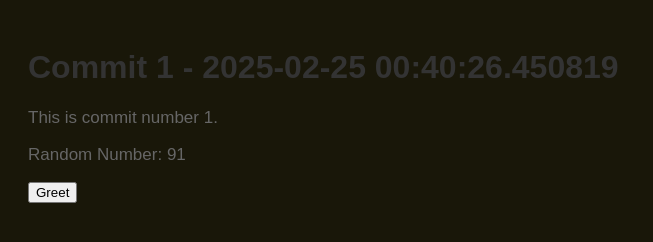
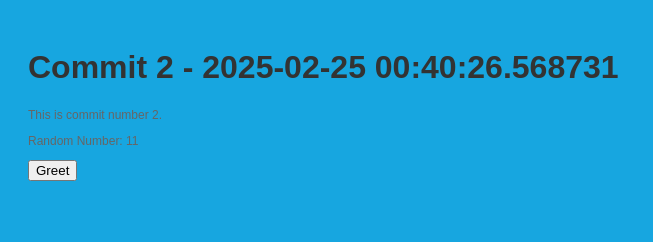
Before and after one commit to stiffs95/myrep-repo-20250225004020, a plain HTML site: page index.html in a window 1280 px wide. Shown: the whole page, without its empty margins (0-653 px from the left). Drawn offline with Linux system fonts and the light colour scheme.

Commit message:
📝 Commit 2 with HTML, CSS, and JS

```diff
--- a/index.html
+++ b/index.html
@@ -2,13 +2,13 @@
     <!DOCTYPE html>
     <html>
     <head>
-        <title>Commit 1 - 2025-02-25 00:40:26.450819</title>
+        <title>Commit 2 - 2025-02-25 00:40:26.568731</title>
         <link rel="stylesheet" href="style.css">
     </head>
     <body>
-        <h1>Commit 1 - 2025-02-25 00:40:26.450819</h1>
-        <p>This is commit number 1.</p>
-        <p>Random Number: 91</p>
+        <h1>Commit 2 - 2025-02-25 00:40:26.568731</h1>
+        <p>This is commit number 2.</p>
+        <p>Random Number: 11</p>
         <button onclick="greet()">Greet</button>
         <script src="script.js"></script>
     </body>
--- a/script.js
+++ b/script.js
@@ -2,4 +2,4 @@
     function greet() {
         alert('Hello from commit ' + commitNumber + '!');
     }
-    var commitNumber = 1;
+    var commitNumber = 2;
--- a/style.css
+++ b/style.css
@@ -1,7 +1,7 @@
 
     body {
         font-family: Arial, sans-serif;
-        background-color: #191709;
+        background-color: #17a6e0;
         padding: 20px;
     }
     h1 {
@@ -9,5 +9,5 @@
     }
     p {
         color: #666;
-        font-size: 17px;
+        font-size: 12px;
     }
```
